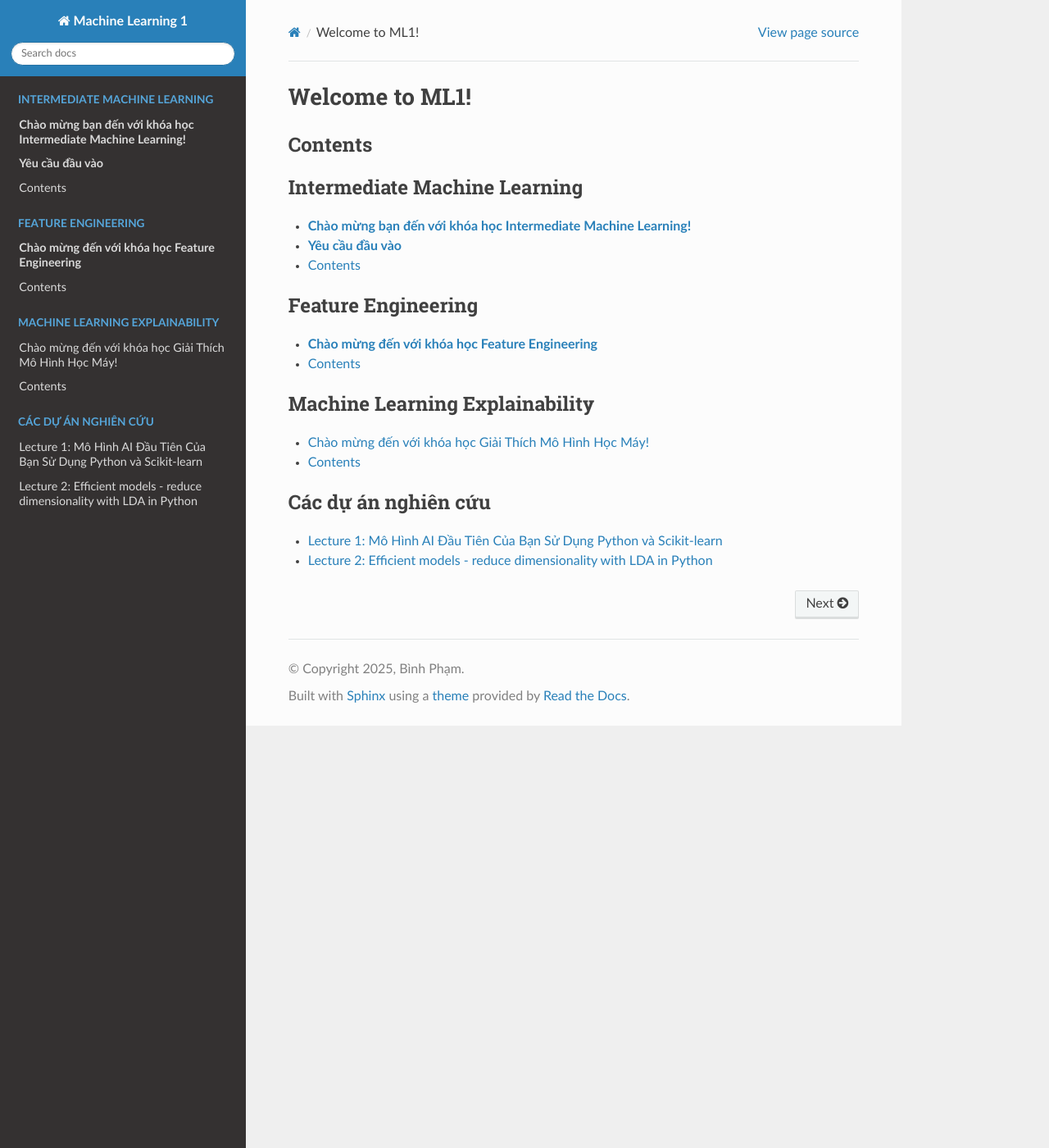
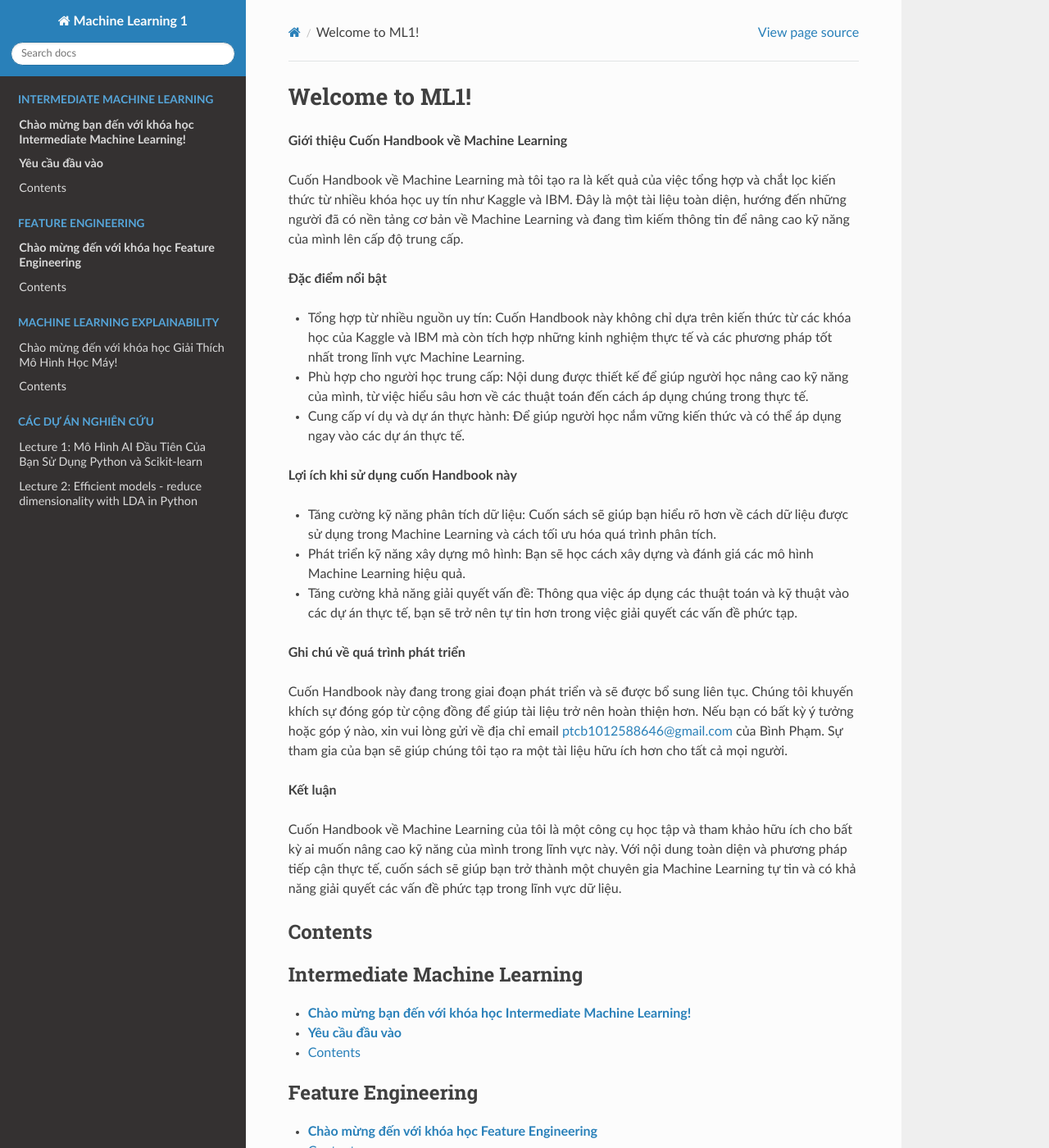
Before and after one commit to phambinh0826/ML1, a Sphinx documentation site: the page built from docs/source/index.rst, in a window 1280 px wide and 1400 px high. Shown: the whole window at 82% size. Built offline with Sphinx 7.4.7 and the Read the Docs theme 3.1.0, drawn with Linux system fonts in a browser that asks for light colours; pages that are not in the unit, such as notebooks, are missing from menus.

Commit message:
Update index.rst

```diff
--- a/docs/source/index.rst
+++ b/docs/source/index.rst
@@ -1,5 +1,33 @@
 Welcome to ML1!
 ===================================
+
+**Giới thiệu Cuốn Handbook về Machine Learning**
+
+Cuốn Handbook về Machine Learning mà tôi tạo ra là kết quả của việc tổng hợp và chắt lọc kiến thức từ nhiều khóa học uy tín như Kaggle và IBM. Đây là một tài liệu toàn diện, hướng đến những người đã có nền tảng cơ bản về Machine Learning và đang tìm kiếm thông tin để nâng cao kỹ năng của mình lên cấp độ trung cấp.
+
+**Đặc điểm nổi bật**
+
+- Tổng hợp từ nhiều nguồn uy tín: Cuốn Handbook này không chỉ dựa trên kiến thức từ các khóa học của Kaggle và IBM mà còn tích hợp những kinh nghiệm thực tế và các phương pháp tốt nhất trong lĩnh vực Machine Learning.
+
+- Phù hợp cho người học trung cấp: Nội dung được thiết kế để giúp người học nâng cao kỹ năng của mình, từ việc hiểu sâu hơn về các thuật toán đến cách áp dụng chúng trong thực tế.
+
+- Cung cấp ví dụ và dự án thực hành: Để giúp người học nắm vững kiến thức và có thể áp dụng ngay vào các dự án thực tế.
+
+**Lợi ích khi sử dụng cuốn Handbook này**
+
+- Tăng cường kỹ năng phân tích dữ liệu: Cuốn sách sẽ giúp bạn hiểu rõ hơn về cách dữ liệu được sử dụng trong Machine Learning và cách tối ưu hóa quá trình phân tích.
+
+- Phát triển kỹ năng xây dựng mô hình: Bạn sẽ học cách xây dựng và đánh giá các mô hình Machine Learning hiệu quả.
+
+- Tăng cường khả năng giải quyết vấn đề: Thông qua việc áp dụng các thuật toán và kỹ thuật vào các dự án thực tế, bạn sẽ trở nên tự tin hơn trong việc giải quyết các vấn đề phức tạp.
+
+**Ghi chú về quá trình phát triển**
+
+Cuốn Handbook này đang trong giai đoạn phát triển và sẽ được bổ sung liên tục. Chúng tôi khuyến khích sự đóng góp từ cộng đồng để giúp tài liệu trở nên hoàn thiện hơn. Nếu bạn có bất kỳ ý tưởng hoặc góp ý nào, xin vui lòng gửi về địa chỉ email ptcb1012588646@gmail.com của Bình Phạm. Sự tham gia của bạn sẽ giúp chúng tôi tạo ra một tài liệu hữu ích hơn cho tất cả mọi người.
+
+**Kết luận**
+
+Cuốn Handbook về Machine Learning của tôi là một công cụ học tập và tham khảo hữu ích cho bất kỳ ai muốn nâng cao kỹ năng của mình trong lĩnh vực này. Với nội dung toàn diện và phương pháp tiếp cận thực tế, cuốn sách sẽ giúp bạn trở thành một chuyên gia Machine Learning tự tin và có khả năng giải quyết các vấn đề phức tạp trong lĩnh vực dữ liệu.
 
 Contents
 --------
```
